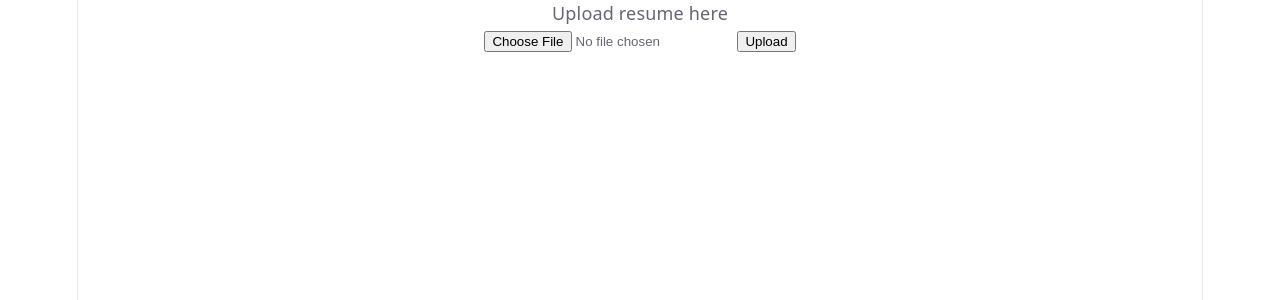
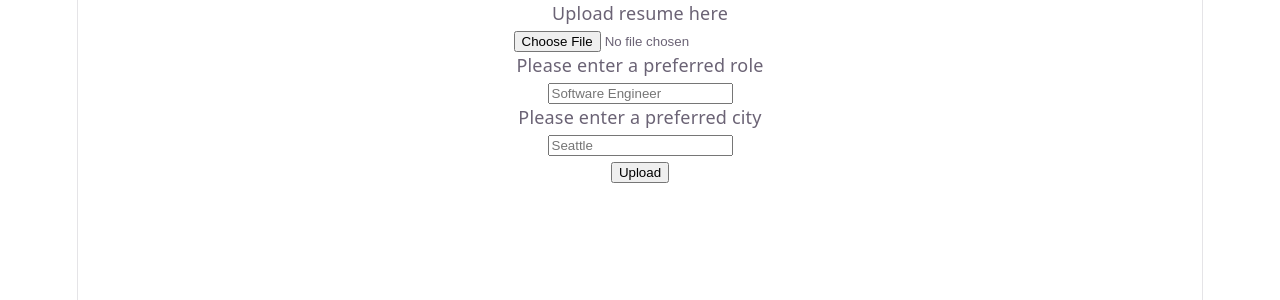
Before and after one commit to maxiuth/ai-career, a React app in the folder frontend/: page / in a window 1280 px wide. Shown: the top 300 px of the page. Built offline with nearby package versions, Linux system fonts and the light colour scheme; the HTML template or start-up script is replaced by a standard one.

Commit message:
Allow user to type in preferred role and city

```diff
--- a/frontend/src/upload-resume/upload-resume.jsx
+++ b/frontend/src/upload-resume/upload-resume.jsx
@@ -3,6 +3,8 @@ import { useState } from "react";
 
 export default function UploadResume() {
   const [resume, setResume] = useState(null);
+  const [role, setRole] = useState("");
+  const [city, setCity] = useState("");
   const [results, setResults] = useState(null);
   const [loading, setLoading] = useState(false);
 
@@ -18,11 +20,14 @@ export default function UploadResume() {
 
   const handleUpload = async () => {
     if (!resume) return alert("Please a resume file to upload.");
+    if (!role) return alert("Please enter a preferred job title");
+    if (!city) return alert("Please enter a preferred city");
 
     setLoading(true);
     const formData = new FormData();
     formData.append("resume", resume);
-
+    formData.append("role", role);
+    formData.append("city", city);
     try {
       const response = await fetch("http://127.0.0.1:5000/api/upload-resume", {
         method: "POST",
@@ -47,9 +52,27 @@ export default function UploadResume() {
         accept=".pdf"
         onChange={handleFileChange}
       />
-      <button onClick={handleUpload} disabled={loading}>
-        {loading ? "Uploading..." : "Upload"}
-      </button>
+      <p>Please enter a preferred role</p>
+      <input
+        type="text"
+        id="role"
+        placeholder="Software Engineer"
+        value={role}
+        onChange={(e) => setRole(e.target.value)}
+      />
+      <p>Please enter a preferred city</p>
+      <input
+        type="text"
+        id="city"
+        placeholder="Seattle"
+        value={city}
+        onChange={(e) => setCity(e.target.value)}
+      />
+      <p>
+        <button onClick={handleUpload} disabled={loading}>
+          {loading ? "Uploading..." : "Upload"}
+        </button>
+      </p>
       {results && (
         <div className="results-card">
           <h2>Results for: someone</h2>
```
Also changed, not shown: 1 other file (tests, documents, lock files or other folders).
